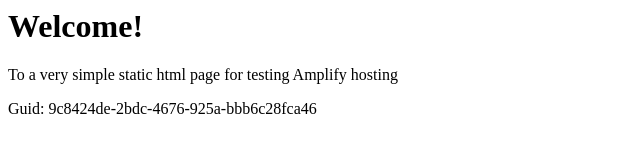
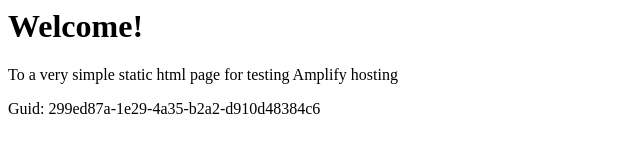
Before and after one commit to aws-aemilia-cmh/Github-PR-Commit-Integration-Test-DoNotTouch-GithubWebhookPreviewCanaryTest-v1-prod-us-east-2, a website: page src/index.html in a window 1280 px wide. Shown: the full height of the page, 0-640 px from the left. Drawn offline with Linux system fonts and the light colour scheme.

Commit message:
commit from integ tests

```diff
--- a/src/index.html
+++ b/src/index.html
@@ -12,6 +12,6 @@
 <body>
     <h1>Welcome!</h1>
     <p>To a very simple static html page for testing Amplify hosting</p>
-    <p>Guid: 9c8424de-2bdc-4676-925a-bbb6c28fca46</p></body>
+    <p>Guid: 299ed87a-1e29-4a35-b2a2-d910d48384c6</p></body>
 
 </html>
```
